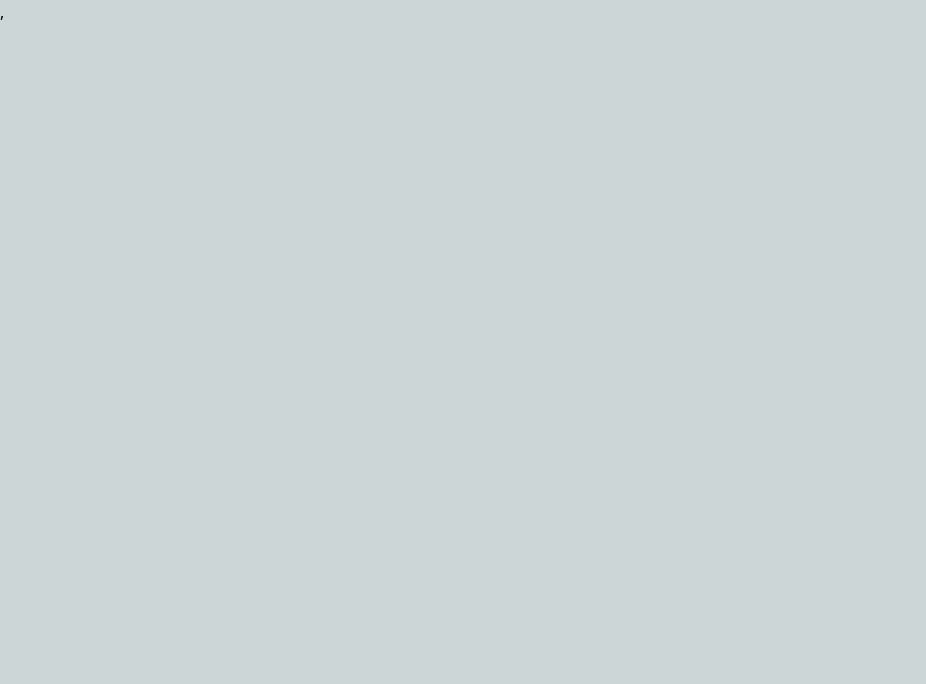
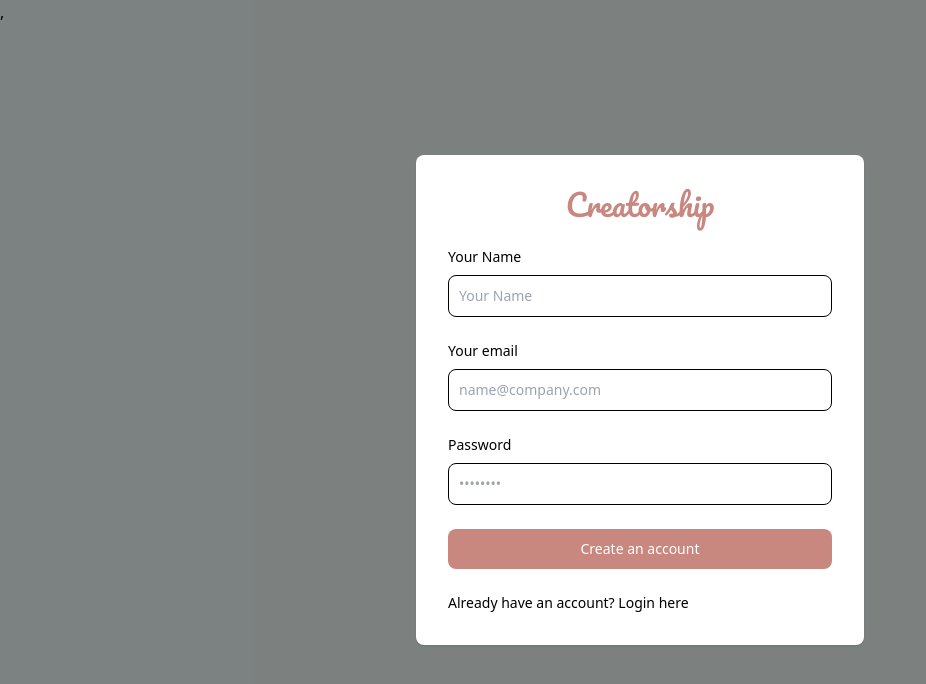
Before and after one commit to LORD-Nikhil-Patil/creatorship, a React (Vite) app: page /register in a window 1280 px wide. Before the commit this address had no page. Shown: the top 684 px of the page, without its empty margins (0-926 px from the left). Built offline with nearby package versions, Linux system fonts and the light colour scheme.

Commit message:
Register form

```diff
--- a/package.json
+++ b/package.json
@@ -21,6 +21,7 @@
     "react-dom": "^18.3.1",
     "react-player": "^2.16.0",
     "react-router-dom": "^6.25.0",
+    "react-toastify": "^10.0.5",
     "zustand": "^4.5.4"
   },
   "devDependencies": {
--- a/src/App.tsx
+++ b/src/App.tsx
@@ -2,12 +2,17 @@
 import './App.css';
 import LandingPage from "./pages/landingPage";
 import PostPartnership from "./pages/businessForm";
+import Register from "./pages/register";
+import Profile from "./pages/userProfile";
+
 function App() {
 
   return (
     <Routes>
       <Route path="/" element={<LandingPage />}/>
       <Route path="/partnership" element={<PostPartnership />} />
+      <Route path="/register" element={<Register/>} />
+      <Route path="/profile" element={<Profile />} />
     </Routes>
   )
 }
--- a/src/components/textEditor.jsx
+++ b/src/components/textEditor.jsx
@@ -45,18 +45,17 @@
     };
 
     const handleChange = (value) => {
+        setEditorData(value)
     };
 
     const handleBlur = (newContent) => {
         setEditorContent(newContent)
-        // const content = Jodit.modules.Helpers.stripTags(editorContent)
-        setEditorData(editorContent)
     };
 
     return (
         <React.Fragment>
             <JoditReact
-                value={editorContent}
+                value={editorContent? editorContent: value}
                 config={editorConfig}
                 onChange={handleChange}
                 onBlur={handleBlur}
--- a/src/pages/businessForm/index.tsx
+++ b/src/pages/businessForm/index.tsx
@@ -1,11 +1,16 @@
 import { useEffect, useState, memo } from "react";
+import { createPortal } from 'react-dom';
+import 'react-toastify/dist/ReactToastify.css';
+
+import Register from "../register"
 import JoditEditor from "../../components/textEditor.jsx";
 import creator from "../../assets/creator.png";
 import { usePostProposal, useGetProposal } from "./store.ts";
 import _ from 'lodash';
+import { Bounce, toast, ToastContainer } from "react-toastify";
 
 interface ShowHtmlProps {
-    htmlContent: any;
+    htmlContent: string;
 }
 
 const ShowHtml: React.FC<ShowHtmlProps> = ({ htmlContent }) => {
@@ -19,19 +24,41 @@
 const PostPartnership = () => {
     const postProposal = usePostProposal()
     const getProposal = useGetProposal()
-    const [editorData, setEditorData] = useState<any>(getProposal?.data?.proposal);
-    const [title, setTitle] = useState<string>();
-
+    const [editorData, setEditorData] = useState<any>("");
+    const [title, setTitle] = useState<any>("");
+    const [openRegister, setOpenRegister] = useState(false)
 
     const handleProposal = () => {
-        const coded = encodeURIComponent(editorData)
+        console.log("editorData", title?.length, editorData?.length)
+        if (
+            title?.length <= 10 ||
+            editorData?.length <= 10
+          ) {
+            toast.error('Write a complete proposal', {
+                position: "top-center",
+                autoClose: 5000,
+                hideProgressBar: false,
+                closeOnClick: true,
+                pauseOnHover: true,
+                draggable: true,
+                progress: undefined,
+                theme: "dark",
+                transition: Bounce,
+                });
 
-        let params = {
-            title: title,
-            proposal: coded
+                return
+          }
+          const coded = encodeURIComponent(editorData)
+
+          let params = {
+              title: title,
+              proposal: coded
+          }
+        postProposal.execute(params)
+        const userId = localStorage.getItem("userId")
+        if (_.isEmpty(userId)) {
+            setOpenRegister(true)
         }
-
-        postProposal.execute(params)
     }
 
     useEffect(() => {
@@ -44,6 +71,11 @@
         }
     }, []);
 
+    useEffect(()=>{
+        setEditorData(getProposal?.data?.proposal)
+        setTitle(getProposal?.data?.title)
+    },[getProposal?.data])
+
     return (<div className="grid grid-cols-3">
         <div className="p-14 col-span-3 sm:col-span-3 md:col-span-3 lg:col-span-2">
             <div className="top-16">
@@ -52,16 +84,13 @@
                 {_.isEmpty(getProposal.data) ? <>
                     <div className="proposal-title mt-7">
                         <label htmlFor="message" className="block mb-2 text-lg font-semibold text-gray-900 dark:text-white">Title</label>
-                        <textarea id="message" rows={4} onChange={(e) => setTitle(e.target.value)} value={title} className="block p-2.5 w-full text-lg font-serif text-gray-900 bg-gray-50 rounded-lg dark:text-white" placeholder="Write your thoughts here..."></textarea>
+                        <textarea id="message" rows={4} onChange={(e) => setTitle(e.target.value)} value={_.isEmpty(title)? getProposal?.data?.title: title} className="block p-2.5 w-full text-lg font-serif text-gray-900 bg-gray-50 rounded-lg dark:text-white" placeholder="Write your thoughts here..."></textarea>
                     </div>
 
                     <div className="text-editor mt-7">
-                        <JoditEditor setEditorData={setEditorData} />
+                        <JoditEditor setEditorData={setEditorData}/>
                     </div>
-                    <button onClick={handleProposal} className="relative top-4 bg-white_pink text-lg font-bold py-2 mr-5 px-4 border border-blue-500 rounded">
-                        Post Proposal
-                    </button>
-                </> : <div className="relative top-7">
+                </> : <div className="mt-7">
                     <div className="bg-white_pink min-h-10 p-4 flex justify-center items-center font-semibold text-lg">
                         {getProposal.data.title}
                     </div>
@@ -70,11 +99,16 @@
                         <ShowHtml htmlContent={decodeURIComponent(getProposal.data.proposal)} />
                     </div>
                 </div>}
+                <button onClick={handleProposal} className="relative top-10 bg-white_pink text-lg font-bold py-2 mr-5 px-4 border border-blue-500 rounded">
+                    Post Proposal
+                </button>
             </div>
+            <ToastContainer />
         </div>
         <div className="fixed hidden lg:block md:col-span-1 lg:col-span-1 xl:col-span-1">
             <img className="fixed right-0 h-full w-4/12 " src={creator} alt="Creator" />
         </div>
+        {openRegister && createPortal(<Register proposal={getProposal?.data?.id} />, document.body)}
     </div>)
 }
 
--- /dev/null
+++ b/src/pages/register/hooks.ts
@@ -0,0 +1,74 @@
+import { useState, ChangeEvent, useCallback } from 'react';
+import axios from "../../api";
+import { create } from "zustand";
+
+interface GetDataState<T = any> {
+    loading: boolean;
+    success: boolean;
+    error: boolean;
+    data: T | null;
+    errorData: string | null;
+  }
+
+  interface PostRegisterState<T = any> extends GetDataState<T> {
+    execute: (body: any) => Promise<void>;
+  }
+
+  const initialState: GetDataState = {
+    loading: false,
+    success: false,
+    error: false,
+    data: null,
+    errorData: null,
+  };
+
+interface FormValues {
+    name: string;
+    email: string;
+    password: string;
+}
+
+
+export const usePostRegister = create<PostRegisterState>((set) => ({
+    ...initialState,
+
+    execute: async (body: any) => {
+      set({ ...initialState, loading: true });
+      try {
+        const response = await axios.post<{ data: any }>("auth/register", body);
+        set({ ...initialState, success: true, data: response.data });
+        console.log("response", response.data)
+        localStorage.setItem("tokens", response.data.tokens.access.token);
+        localStorage.setItem("userId", response.data.user.id);
+      } catch (err: any) {
+        console.error("Error in data fetch:", err);
+        set({
+          ...initialState,
+          error: true,
+          errorData: err.response.data.message || "Unknown error"
+        });
+      }
+    },
+  }));
+
+export const useRegister = () => {
+    const [formValues, setFormValues] = useState<FormValues>({
+        name: "",
+        email: "",
+        password: "",
+    });
+
+    const handleChange =(event: ChangeEvent<HTMLInputElement>) => {
+        const { name, value } = event.target;
+        setFormValues({
+            ...formValues,
+            [name]: value,
+        });
+    };
+
+
+    return {
+        formValues,
+        handleChange,
+    };
+ }
--- /dev/null
+++ b/src/pages/register/index.tsx
@@ -0,0 +1,85 @@
+import { memo, useEffect } from 'react';
+import { useNavigate } from 'react-router-dom';
+
+import { useRegister, usePostRegister  } from './hooks';
+import { Bounce, toast, ToastContainer } from 'react-toastify';
+
+interface RegisterProps{
+    proposal: string
+}
+
+const Register = ({proposal}:RegisterProps) => {
+    const navigate = useNavigate();
+    let register = usePostRegister()
+
+    const { formValues, handleChange } = useRegister();
+
+    const handleSubmit = (event:React.FormEvent<HTMLFormElement>) =>{
+        event.preventDefault();
+        const params = {
+            ...formValues,
+            proposals: [proposal]
+        }
+        register.execute(params)
+
+        navigate("/profile")
+    }
+
+    useEffect(()=>{
+     register.errorData && toast.error(register.errorData   , {
+        position: "top-center",
+        autoClose: 5000,
+        hideProgressBar: false,
+        closeOnClick: true,
+        pauseOnHover: true,
+        draggable: true,
+        progress: undefined,
+        theme: "dark",
+        transition: Bounce,
+        });
+    },[register.errorData])
+
+    return (
+        <section className="fixed w-full z-10 top-0 bg-gray-50 dark:bg-gray-900">
+            <div className="flex flex-col items-center justify-center bg-black bg-opacity-40 px-6 py-8 mx-auto md:h-screen lg:py-0">
+                <div className="w-full bg-white rounded-lg shadow dark:border md:mt-0 sm:max-w-md xl:p-0 dark:bg-gray-800 dark:border-gray-700">
+                    <div className="p-6 space-y-4 md:space-y-6 sm:p-8">
+                        <div className="flex justify-center">
+                            <span className="pacifico-regular self-center text-3xl font-extrabold whitespace-nowrap text-dark_pink">Creatorship</span>
+                        </div>
+                        <form className="space-y-4 md:space-y-6" onSubmit={handleSubmit}>
+                            <div>
+                                <label htmlFor="name" className="block mb-2 text-sm font-medium text-gray-900 dark:text-white">Your Name</label>
+                                <input
+                                    value={formValues.name}
+                                    onChange={handleChange}
+                                    type="text"
+                                    name="name"
+                                    id="name"
+                                    className="bg-gray-50 border border-gray-300 text-gray-900 text-sm rounded-lg focus:ring-primary-600 focus:border-primary-600 block w-full p-2.5 dark:bg-gray-700 dark:border-gray-600 dark:placeholder-gray-400 dark:text-white dark:focus:ring-blue-500 dark:focus:border-blue-500"
+                                    placeholder="Your Name"
+                                    autoComplete='on'
+                                    required
+                                />
+                            </div>
+                            <div>
+                                <label htmlFor="email" className="block mb-2 text-sm font-medium text-gray-900 dark:text-white">Your email</label>
+                                <input value={formValues.email} onChange={handleChange} type="email" name="email" id="email" autoComplete='on' required className="bg-gray-50 border border-gray-300 text-gray-900 text-sm rounded-lg focus:ring-primary-600 focus:border-primary-600 block w-full p-2.5 dark:bg-gray-700 dark:border-gray-600 dark:placeholder-gray-400 dark:text-white dark:focus:ring-blue-500 dark:focus:border-blue-500" placeholder="name@company.com" />
+                            </div>
+                            <div>
+                                <label htmlFor="password" className="block mb-2 text-sm font-medium text-gray-900 dark:text-white">Password</label>
+                                <input value={formValues.password} onChange={handleChange} type="password" name="password" id="password" autoComplete='on' required placeholder="••••••••" className="bg-gray-50 border border-gray-300 text-gray-900 text-sm rounded-lg focus:ring-primary-600 focus:border-primary-600 block w-full p-2.5 dark:bg-gray-700 dark:border-gray-600 dark:placeholder-gray-400 dark:text-white dark:focus:ring-blue-500 dark:focus:border-blue-500" />
+                            </div>
+                            <button type="submit" className="w-full text-white bg-primary-600 bg-dark_pink hover:bg-primary-700 focus:ring-4 focus:outline-none focus:ring-primary-300 font-medium rounded-lg text-sm px-5 py-2.5 text-center dark:bg-primary-600 dark:hover:bg-primary-700 dark:focus:ring-primary-800">Create an account</button>
+                            <p className="text-sm font-light text-gray-500 dark:text-gray-400">
+                                Already have an account? <a href="#" className="font-medium text-primary-600 hover:underline dark:text-primary-500">Login here</a>
+                            </p>
+                        </form>
+                    </div>
+                </div>
+            </div>
+            <ToastContainer />
+        </section>)
+}
+
+export default memo(Register);
--- a/tailwind.config.js
+++ b/tailwind.config.js
@@ -6,6 +6,7 @@
   ],
   theme: {
     colors: {
+      white: "#ffffff",
       white_pink: "#dbb7b2",
       dark_pink: "#c88880",
       black: "#040402"
```
Also changed, not shown: src/pages/businessForm/store.ts (+7 -2 lines), 1 other file (tests, documents, lock files or other folders).
